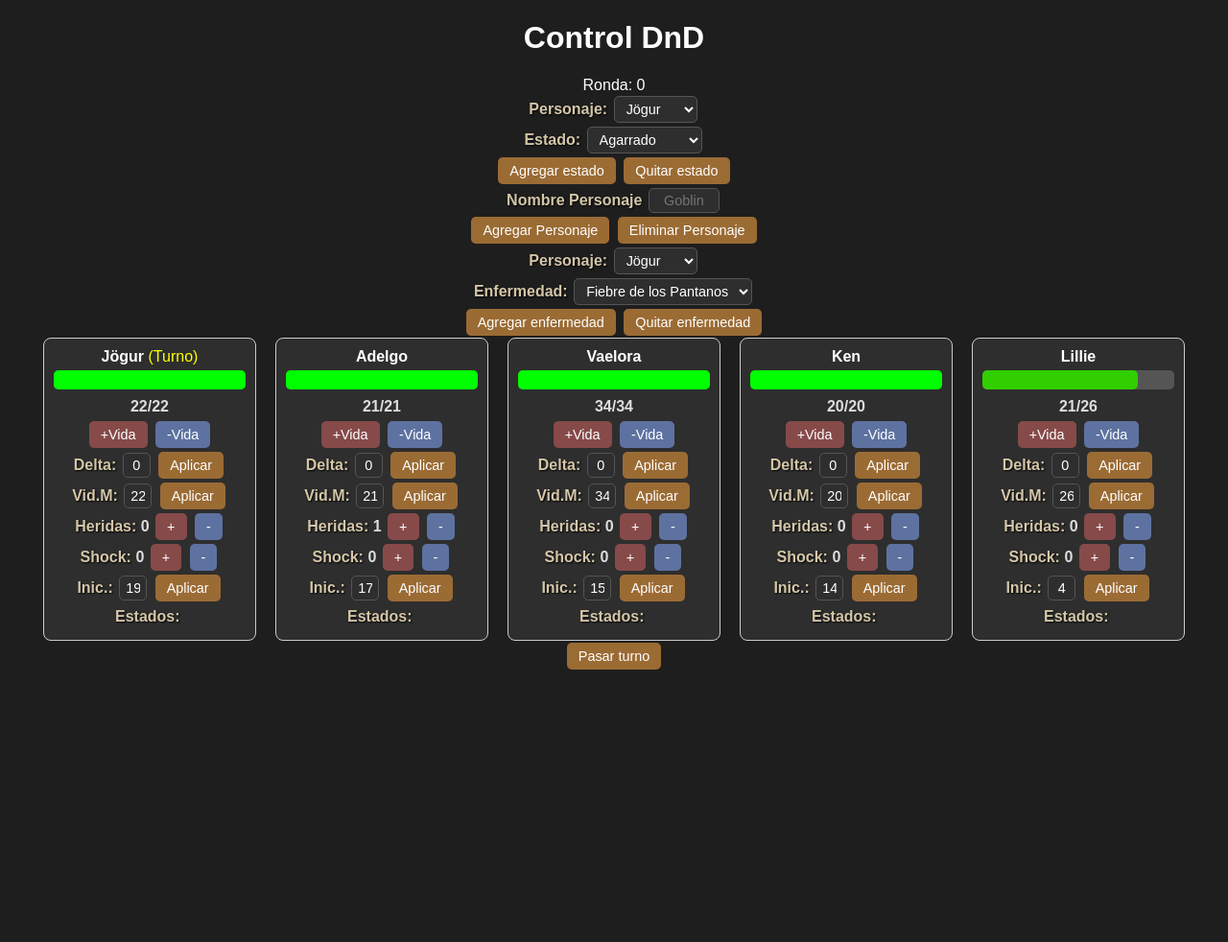
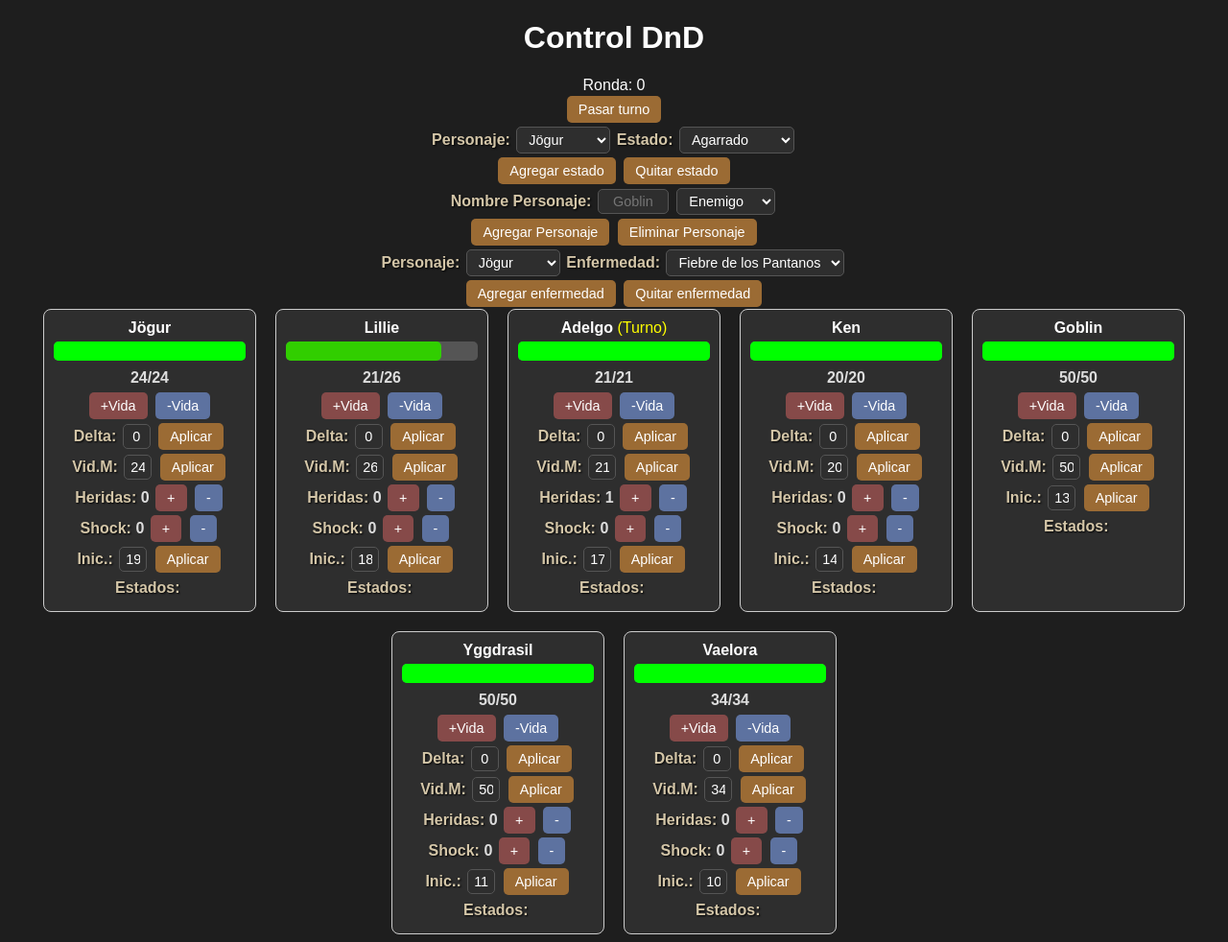
Before and after one commit to corona314/dnd_dashboard, a Flask app: page /control in a window 1280 px wide. Shown: the whole page at 96% size. Before the commit the page ends 698 px from the top, so only its background shows below. Run offline with Flask 3, Linux system fonts and the light colour scheme.

Commit message:
Add and extract new enemies, NPCs and players into the dasboard via control. Images created for new types. Better update for dashboard, now updating when new iniciative added (prev. it needed a F5).

```diff
--- a/app.py
+++ b/app.py
@@ -141,9 +141,13 @@
     if "ronda" in data:
         ronda_actual = data["ronda"]
 
-    if "nombre" in data and "personaje_accion" in data:
+    if "nombre" in data and "personaje_accion" and "tipo" in data:
         nombre = data["nombre"]
         personaje_accion = data["personaje_accion"]
+        tipo = data["tipo"]
+        if tipo == "Personaje": tipo = "character"
+        elif tipo == "Enemigo": tipo = "enemy"
+        elif tipo == "NPC": tipo = "npc"
         if personaje_accion == "agregar":
             nuevo_personaje = {
                 "nombre": nombre,
@@ -151,10 +155,11 @@
                 "vida_max": 50,
                 "heridas": 0,
                 "shock": 0,
-                "imagen": "example.png",
+                "imagen": tipo+".png",
                 "estados": [],
                 "iniciativa": 1,
-                "turno": False
+                "turno": False,
+                "tipo": tipo,
             }
             personajes.append(nuevo_personaje)
         elif personaje_accion == "eliminar":
--- a/personajes.json
+++ b/personajes.json
@@ -9,7 +9,8 @@
             "shock": 0,
             "imagen": "vaelora.png",
             "estados": [],
-            "iniciativa": 15,
+            "iniciativa": 10,
+            "tipo": "character",
             "turno": false
         },
         {
@@ -21,6 +22,7 @@
             "imagen": "ken.png",
             "estados": [],
             "iniciativa": 14,
+            "tipo": "character",
             "turno": false
         },
         {
@@ -32,7 +34,8 @@
             "imagen": "adelgo.jpeg",
             "estados": [],
             "iniciativa": 17,
-            "turno": false
+            "tipo": "character",
+            "turno": true
         },
         {
             "nombre": "Lillie",
@@ -42,19 +45,45 @@
             "shock": 0,
             "imagen": "lillie.png",
             "estados": [],
-            "iniciativa": 4,
+            "iniciativa": 18,
+            "tipo": "character",
             "turno": false
         },
         {
             "nombre": "Jögur",
-            "vida_actual": 22,
-            "vida_max": 22,
+            "vida_actual": 24,
+            "vida_max": 24,
             "heridas": 0,
             "shock": 0,
             "imagen": "jormungandr.jpg",
             "estados": [],
             "iniciativa": 19,
-            "turno": true
+            "tipo": "character",
+            "turno": false
+        },
+        {
+            "nombre": "Yggdrasil",
+            "vida_actual": 50,
+            "vida_max": 50,
+            "heridas": 0,
+            "shock": 0,
+            "imagen": "example.png",
+            "estados": [],
+            "iniciativa": 11,
+            "turno": false,
+            "tipo": "character"
+        },
+        {
+            "nombre": "Goblin",
+            "vida_actual": 50,
+            "vida_max": 50,
+            "heridas": 0,
+            "shock": 0,
+            "imagen": "example.png",
+            "estados": [],
+            "iniciativa": 13,
+            "turno": false,
+            "tipo": "enemy"
         }
     ]
 }
--- a/templates/control.html
+++ b/templates/control.html
@@ -128,15 +128,14 @@
 </style>
 </head>
 <body>
-<h1>Control DnD</h1>
-<div id="ronda-titulo">Ronda: 0</div>
+    <h1>Control DnD</h1>
+    <div id="ronda-titulo">Ronda: 0</div>
+    <button class="button" onclick="pasarTurno()">Pasar turno</button>
 
-<!-- Controles para Estados normales -->
+    <!-- Controles para Estados normales -->
 <div>
     <label>Personaje:</label>
     <select id="personaje-estado"></select>
-</div>
-<div>
     <label>Estado:</label>
     <select id="estado-seleccionado">
         <option>Agarrado</option><option>Apresado</option><option>Asustado</option><option>Aturdido</option>
@@ -152,8 +151,11 @@
 
 <!-- Añadir Personajes -->
 <div>
-    <label for="nombrePersonaje">Nombre Personaje</label>
-    <input type="text" class="input input-large" id="nombrePersonaje" placeholder="Goblin" />
+    <label for="nombrePersonaje">Nombre Personaje: </label>
+    <input type="text" class="input input-large" id="nombrePersonaje" required placeholder="Goblin" />
+    <select id="tipoPersonaje">
+        <option>Enemigo</option><option>NPC</option><option>Personaje</option>
+    </select>
 </div>
 <div>
     <button class="button" onclick="agregarPersonaje()">Agregar Personaje</button>
@@ -164,8 +166,6 @@
 <div>
     <label>Personaje:</label>
     <select id="personaje-enfermedad"></select>
-</div>
-<div>
     <label>Enfermedad:</label>
     <select id="enfermedad-seleccionada"></select>
 </div>
@@ -174,7 +174,6 @@
   <button class="button" onclick="quitarEnfermedad()">Quitar enfermedad</button>
 </div>
 <div id="personajes-control"></div>
-<button class="button" onclick="pasarTurno()">Pasar turno</button>
 
 <script>
 let personajes = [];
@@ -238,6 +237,21 @@
     personajes.forEach((p, i) => {
         const barraAncho = (p.vida_max > 0) ? (p.vida_actual / p.vida_max) * 100 : 0;
         const div = document.createElement('div');
+        const heridasShockHTML = p.tipo === "character"
+        ? `
+            <label class="label">Heridas:</label>
+            <span id="heridas-${i}" class="stat-label">${p.heridas}</span>
+            <button class="button button-red" onclick="modificar(${i}, 'heridas', 1)">+</button>
+            <button class="button button-blue" onclick="modificar(${i}, 'heridas', -1)">-</button><br>
+
+            <label class="label">Shock:</label>
+            <span id="shock-${i}" class="stat-label">${p.shock}</span>
+            <button class="button button-red" onclick="modificar(${i}, 'shock', 1)">+</button>
+            <button class="button button-blue" onclick="modificar(${i}, 'shock', -1)">-</button><br>
+
+          `
+        : "";
+
         div.className = 'personaje';
         div.innerHTML = `
             <strong>${p.nombre}</strong> ${p.turno ? "<span style='color:yellow'>(Turno)</span>" : ""}<br>
@@ -257,15 +271,7 @@
             <input type="text" id="vidaMax-${i}" value="${p.vida_max}" class="input">
             <button class="button" onclick="aplicarVidaMax(${i})">Aplicar</button><br>
 
-            <label class="label">Heridas:</label>
-            <span id="heridas-${i}" class="stat-label">${p.heridas}</span>
-            <button class="button button-red" onclick="modificar(${i}, 'heridas', 1)">+</button>
-            <button class="button button-blue" onclick="modificar(${i}, 'heridas', -1)">-</button><br>
-
-            <label class="label">Shock:</label>
-            <span id="shock-${i}" class="stat-label">${p.shock}</span>
-            <button class="button button-red" onclick="modificar(${i}, 'shock', 1)">+</button>
-            <button class="button button-blue" onclick="modificar(${i}, 'shock', -1)">-</button><br>
+            ${heridasShockHTML}
 
             <label class="label">Inic.:</label>
             <input type="text" id="inic-${i}" value="${p.iniciativa || 0}" class="input">
@@ -341,11 +347,12 @@
 
 async function agregarPersonaje() {
     const nombre = document.getElementById("nombrePersonaje").value;
+    const tipo = document.getElementById("tipoPersonaje").value;
 
     await fetch("/actualizar", {
         method: "POST",
         headers: { "Content-Type": "application/json" },
-        body: JSON.stringify({ nombre, personaje_accion: "agregar", })
+        body: JSON.stringify({ nombre, personaje_accion: "agregar", tipo})
     });
     await fetchData();
 
```
Also changed, not shown: templates/dashboard.html (+29 -2 lines), static/images/character.png (added), static/images/enemy.png (added), static/images/example.png (deleted), static/images/npc.png (added).
